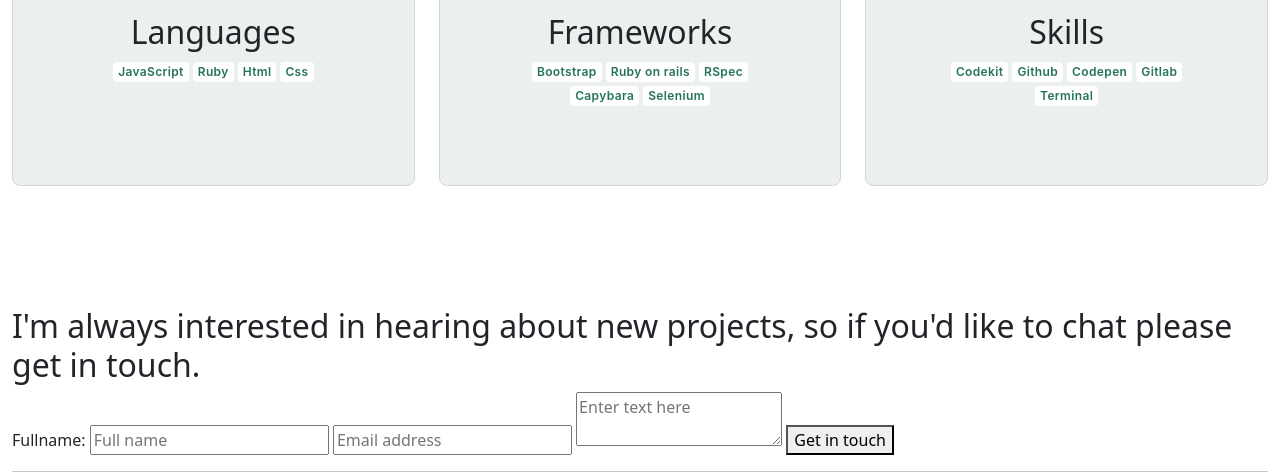
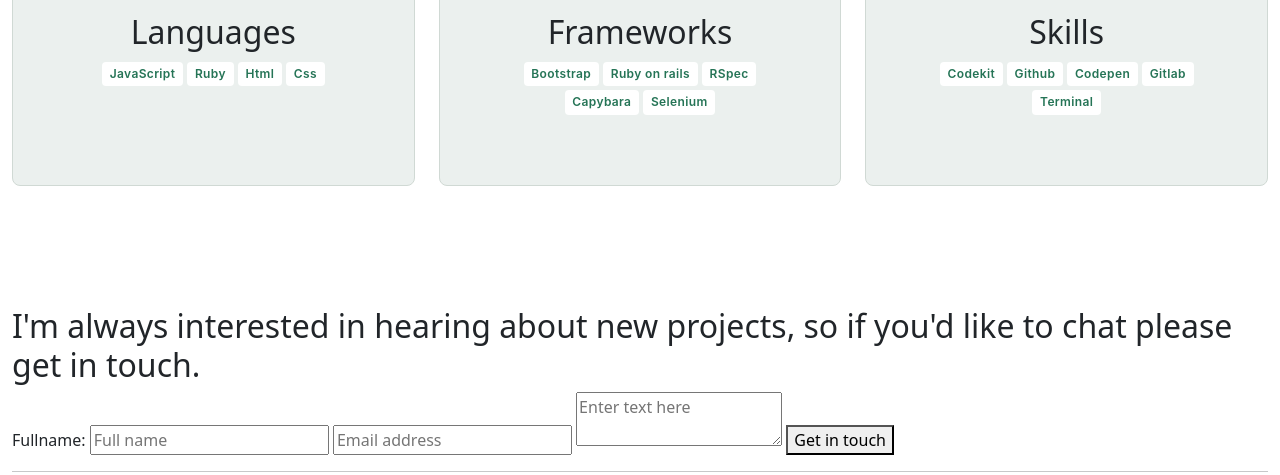
Before and after one commit to kamzzy/portfolioSetupWithBS, a website: page index.html in a window 1280 px wide. Shown: the part 2883-3358 px from the top of the page. Drawn offline with nearby package versions, Linux system fonts and the light colour scheme.

Commit message:
about section update

```diff
--- a/index.html
+++ b/index.html
@@ -225,10 +225,10 @@
                 <div class="about-me-details card-body">
                   <h2 class="text-center">Languages</h2>
                   <ul class="list-group list-group-horizontal justify-content-center">
-                    <li>JavaScript</li>
-                    <li>Ruby</li>
-                    <li>Html</li>
-                    <li>Css</li>
+                    <li class="badge">JavaScript</li>
+                    <li class="badge">Ruby</li>
+                    <li class="badge">Html</li>
+                    <li class="badge">Css</li>
                   </ul>
                 </div>
             </div>
@@ -239,13 +239,13 @@
             <div class="about-me-details card-body">
               <h2 class="text-center">Frameworks</h2>
               <ul class="list-group list-group-horizontal justify-content-center">
-                <li>Bootstrap</li>
-                <li>Ruby on rails</li>
-                <li>RSpec</li>
+                <li class="badge">Bootstrap</li>
+                <li class="badge">Ruby on rails</li>
+                <li class="badge">RSpec</li>
               </ul>
               <ul class="list-group list-group-horizontal justify-content-center">
-                <li>Capybara</li>
-                <li>Selenium</li>
+                <li class="badge">Capybara</li>
+                <li class="badge">Selenium</li>
               </ul>
             </div>
             </div>
@@ -258,13 +258,13 @@
             <div class="about-me-details card-body">
               <h2 class="text-center">Skills</h2>
               <ul class="list-group list-group-horizontal justify-content-center">
-                <li>Codekit</li>
-                <li>Github</li>
-                <li>Codepen</li>
-                <li>Gitlab</li>
+                <li class="badge">Codekit</li>
+                <li class="badge">Github</li>
+                <li class="badge">Codepen</li>
+                <li class="badge">Gitlab</li>
               </ul>
               <ul class="list-group list-group-horizontal justify-content-center">
-                <li>Terminal</li>
+                <li class="badge">Terminal</li>
               </ul>
             </div>
             </div>
--- a/style.css
+++ b/style.css
@@ -106,7 +106,6 @@
 }
 
 .about-card .list-group li {
-  list-style-type: none;
   font-family: 'Inter', serif, sans-serif;
   font-style: normal;
   font-weight: 600;
@@ -114,8 +113,6 @@
   line-height: 16px;
   letter-spacing: 0.03em;
   color: #257456;
-  border-radius: 4px;
-  padding: 2px 5px;
   margin: 2px;
   background-color: #fff;
 }
```
